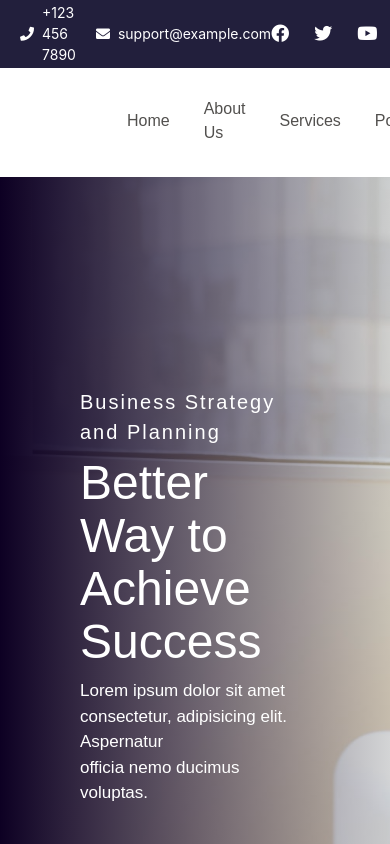
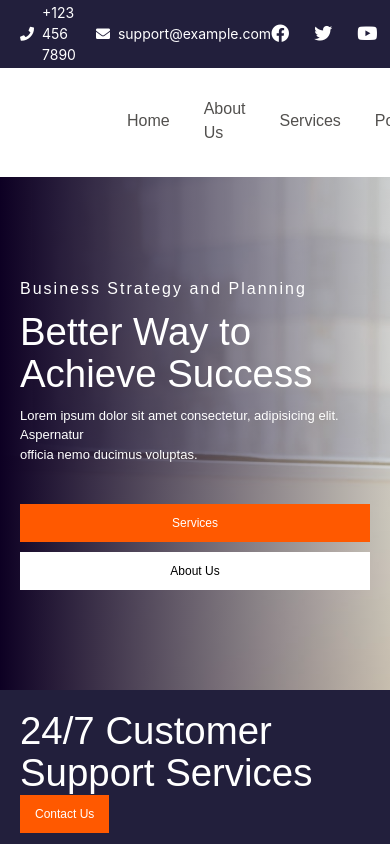
Before and after one commit to Mfonisorobert/Group-2-Website-Cloning, a React (Vite) app: page / in a window 390 px wide. Shown: the top 844 px of the page. Built offline with nearby package versions, Linux system fonts and the light colour scheme.

Commit message:
responsiveness

```diff
--- a/src/components/content/Hero.css
+++ b/src/components/content/Hero.css
@@ -104,3 +104,57 @@
     background-color: #ffffff;
     color: #ff5900;
 }
+
+/* Responsive Styles */
+@media (max-width: 768px) {
+    .hero__text {
+        padding: 150px 30px;
+        font-size: 14px;
+    }
+
+    .hero__text h3 {
+        font-size: 18px;
+    }
+
+    .hero__text h4 {
+        font-size: 15px;
+    }
+
+    .button__container {
+        flex-direction: column;
+        gap: 10px;
+    }
+
+    .btn1, .btn2, .btn3 {
+        padding: 10px 20px;
+        font-size: 14px;
+    }
+
+    .hero__support {
+        flex-direction: column;
+        align-items: flex-start;
+        padding: 20px;
+        font-size: 12px;
+        height: auto;
+    }
+}
+
+@media (max-width: 480px) {
+    .hero__text {
+        padding: 100px 20px;
+        font-size: 12px;
+    }
+
+    .hero__text h3 {
+        font-size: 16px;
+    }
+
+    .hero__text h4 {
+        font-size: 13px;
+    }
+
+    .btn1, .btn2, .btn3 {
+        padding: 10px 15px;
+        font-size: 12px;
+    }
+}
```
